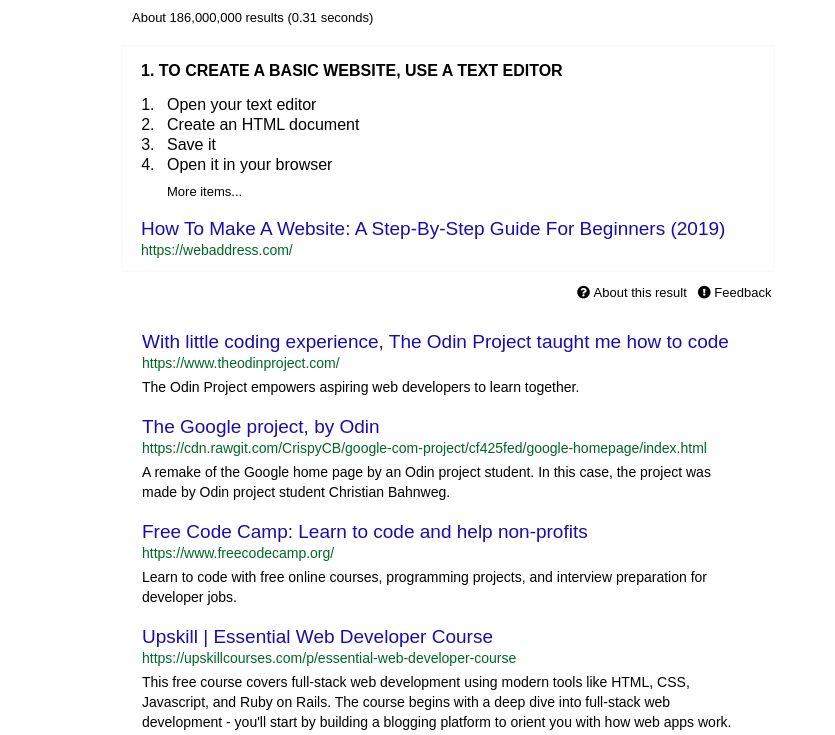
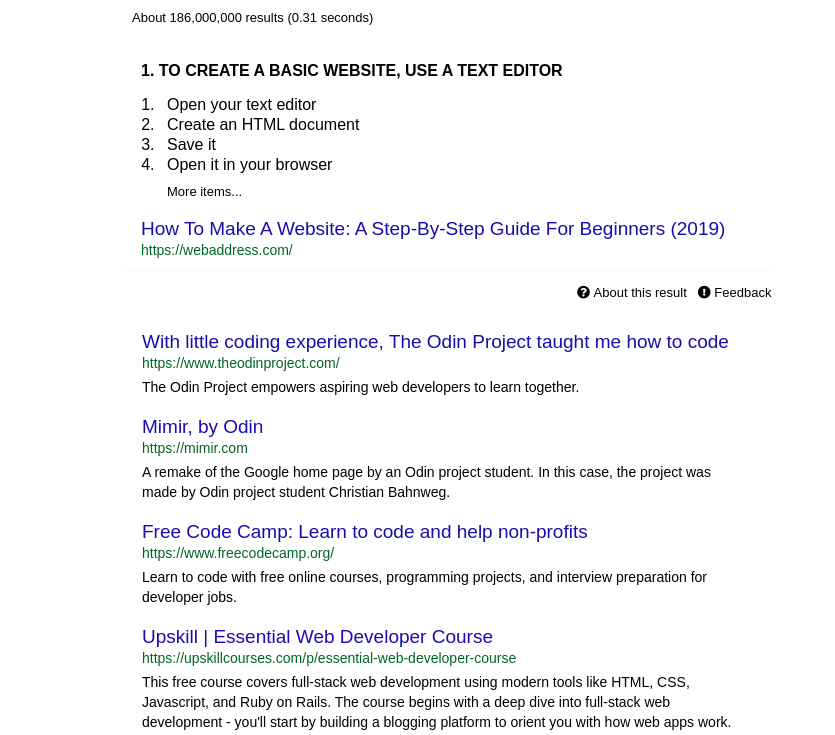
Before and after one commit to CrispyCB/odin-google-search, a plain HTML site: page index.html in a window 1280 px wide. Shown: the part 115-850 px from the top of the page, without its empty margins (0-835 px from the left). Drawn offline with Linux system fonts and the light colour scheme.

Commit message:
Changes Google to Mimir

```diff
--- a/index.html
+++ b/index.html
@@ -52,8 +52,8 @@
 	<p class="article-summary">The Odin Project empowers aspiring web developers to learn together.</p>
 </div>
 <div class="search-result">
-	<p class="article-title">The Google project, by Odin</p>
-	<p class="article-url">https://cdn.rawgit.com/CrispyCB/google-com-project/cf425fed/google-homepage/index.html</p>
+	<p class="article-title">Mimir, by Odin</p>
+	<p class="article-url">https://mimir.com</p>
     <p class="article-summary">A remake of the Google home page by an Odin project student. In this case, the project was made by Odin project student Christian Bahnweg.</p>
 </div>
 <div class="search-result">
```
